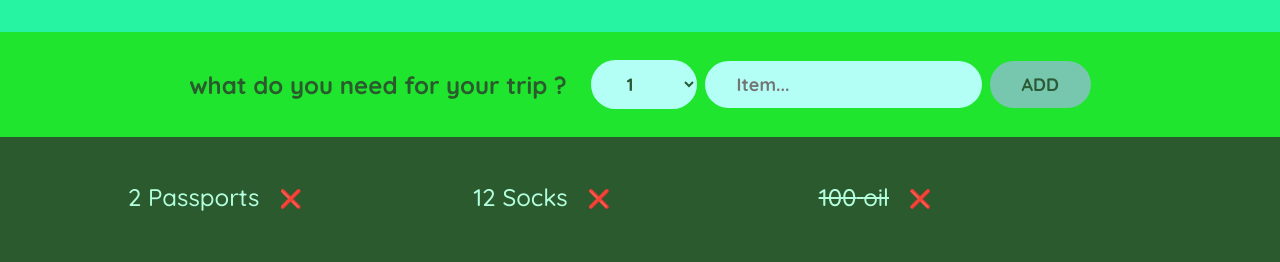
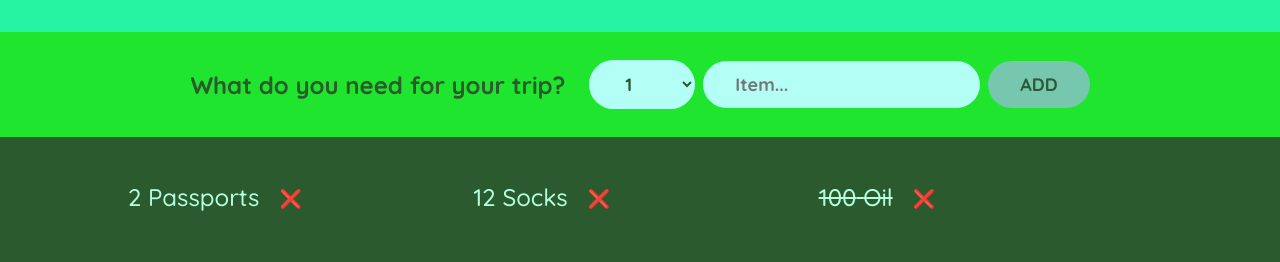
Before and after one commit to phamngocbaoan79/todo-list, a React (Create React App) app: page / in a window 1280 px wide. Shown: the part 140-402 px from the top of the page. Built offline with nearby package versions, Linux system fonts and the light colour scheme.

Commit message:
add new item

```diff
--- a/src/App.js
+++ b/src/App.js
@@ -1,67 +1,92 @@
+import { useState } from "react";
 
 const initialItems = [
   { id: 1, description: "Passports", quantity: 2, packed: false },
   { id: 2, description: "Socks", quantity: 12, packed: false },
-  { id: 3, description: "oil", quantity: 100, packed: true },
+  { id: 3, description: "Oil", quantity: 100, packed: true },
 ];
 
 export default function App() {
+  const [description, setDescription] = useState("");
+  const [quantity, setQuantity] = useState(1);
+  const [items, setItems] = useState(initialItems);
+
+  function handleSubmit(e) {
+    e.preventDefault();
+    if (!description) return;
+    const newItem = { id: Date.now(), description, quantity, packed: false };
+
+    const updatedItems = [...items, newItem];
+    setItems(updatedItems);
+
+    setDescription("");
+    setQuantity(1);
+  }
+
   return (
     <div className="app">
       <Logo />
-        <Form />
-        <PackingList />
+      <Form
+        description={description}
+        setDescription={setDescription}
+        quantity={quantity}
+        setQuantity={setQuantity}
+        handleSubmit={handleSubmit}
+      />
+      <PackingList items={items}/>
       <Stats />
     </div>
-  )
-
-  function handleSubmit(e) {
-    e.preventDefault();
-    console.log("form submitted");
+  );
 }
 
+// 🔥 Tách các component ra ngoài để không bị re-mount
 function Logo() {
   return <h1>🌴 Far Away 🏕️</h1>;
 }
 
-  function Form() {
+function Form({ description, setDescription, quantity, setQuantity, handleSubmit }) {
   return (
     <form className="add-form" onSubmit={handleSubmit}>
-        <h3>what do you need for your trip ?</h3>
-        <select>
-          {/* Array from dùng để tạo ra 1 mảng mới, ở đây có length : 20 => array like object có 20 phần tử như nhau
-          với call back i + 1 => 1 tới 20. trong callback có _ là giá trị của phần tử không dùng nên để _, i là index  */}
-          {Array.from({length: 20}, (_, i) => i + 1).map((num) => (
-            <option value={num} key={num}>{num}</option>
+      <h3>What do you need for your trip?</h3>
+      <select value={quantity} onChange={(e) => setQuantity(Number(e.target.value))}>
+        {Array.from({ length: 20 }, (_, i) => i + 1).map((num) => (
+          <option value={num} key={num}>
+            {num}
+          </option>
         ))}
       </select>
-        <input type="text" placeholder="Item..." />
+      <input
+        type="text"
+        placeholder="Item..."
+        value={description}
+        onChange={(e) => setDescription(e.target.value)}
+      />
       <button>Add</button>
     </form>
-    )
+  );
 }
 
-  function PackingList() {
+function PackingList({items}) {
   return (
     <div className="list">
       <ul>
-            {initialItems.map(item => (
-              <Item item={item} key={item.id}/>
+        {items.map((item) => (
+          <Item item={item} key={item.id} />
         ))}
       </ul>
     </div>
-    )
+  );
 }
 
-  function Item({item}) {
+function Item({ item }) {
   return (
     <li>
-        <span style={item.packed ? {textDecoration: "line-through"} : {}}>
+      <span style={item.packed ? { textDecoration: "line-through" } : {}}>
         {item.quantity} {item.description}
       </span>
       <button>❌</button>
     </li>
-    )
+  );
 }
 
 function Stats() {
@@ -69,6 +94,5 @@ export default function App() {
     <footer className="stats">
       <em>💼 You have 0 items on your list, you need to pack 0 items</em>
     </footer>
-    )
+  );
 }
-}
```
Lines whose indentation alone changed are shown as unchanged.
